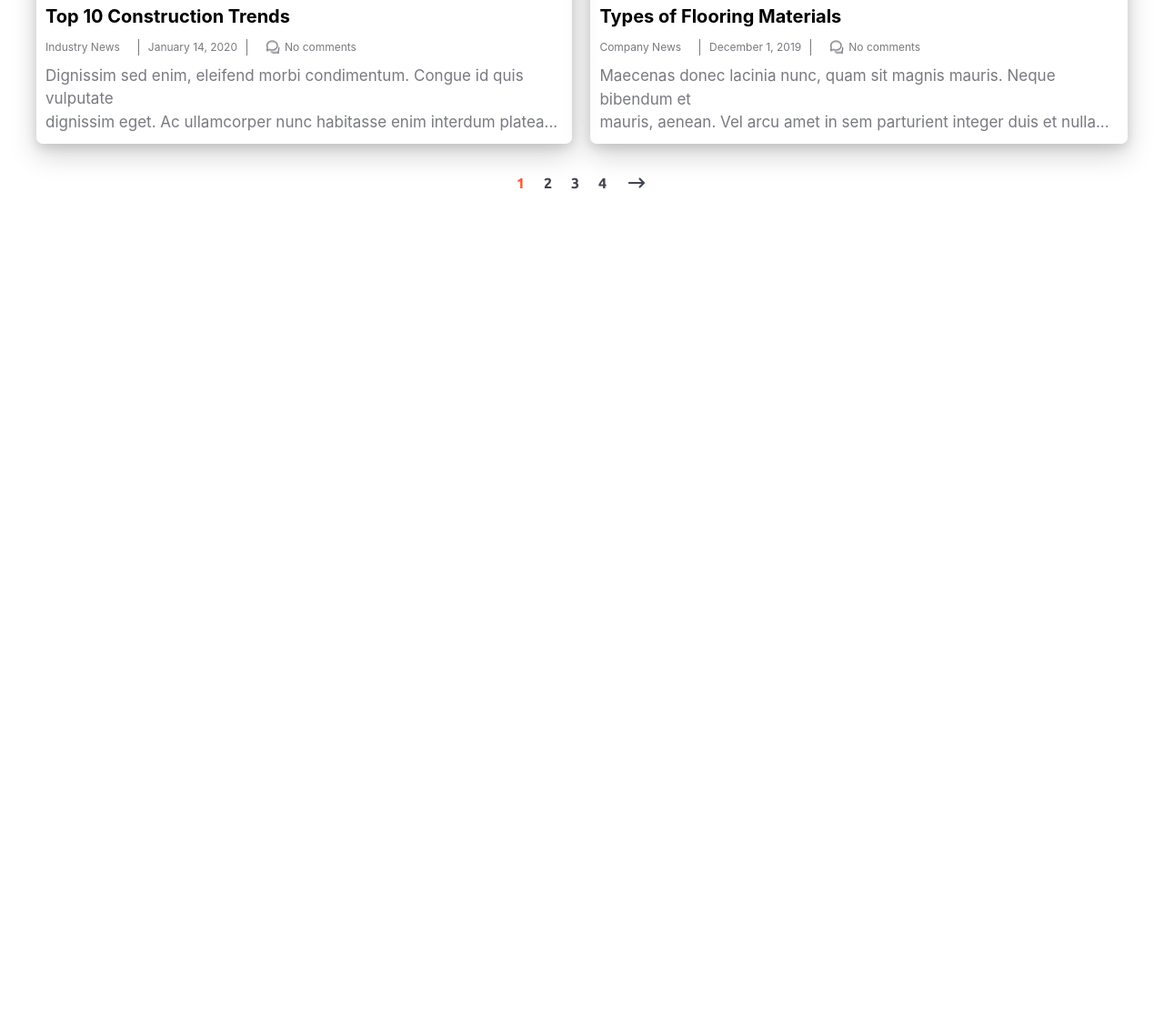
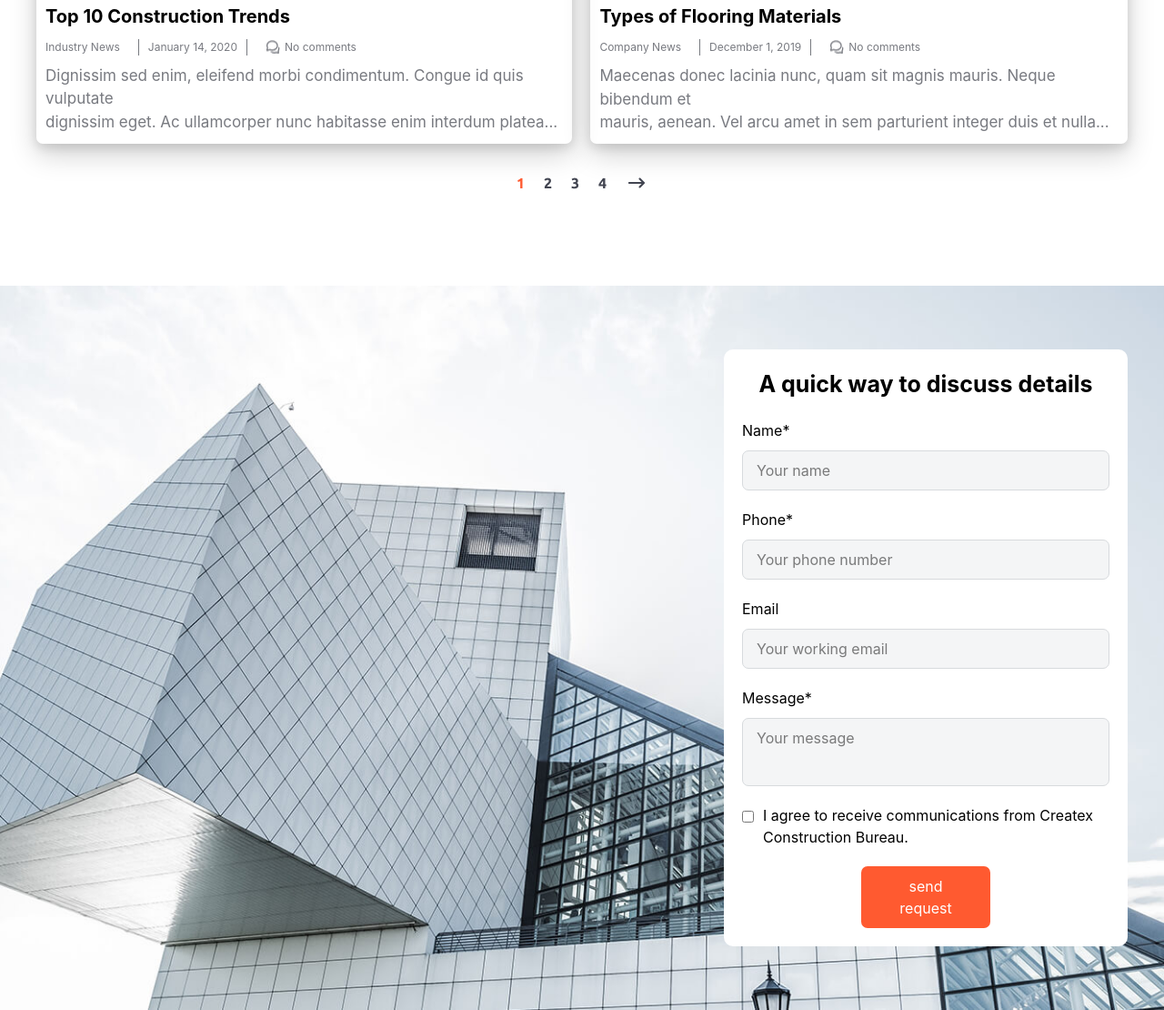
Before and after one commit to hursedhimmatov7-del/GIT10, a website: page src/page8.html in a window 1280 px wide. Shown: the part 2163-3273 px from the top of the page at 91% size. Before the commit the page ends 2477 px from the top, so only its background shows below. Drawn offline with nearby package versions, Linux system fonts and the light colour scheme; files that its build step writes are made by us from their sources.

Commit message:
Section3: page8

```diff
--- a/src/page8.html
+++ b/src/page8.html
@@ -113,7 +113,35 @@
             <img class="m-auto" src="./Page8/pagination.png" alt="">
         </section>
 
-        <section></section>
+        <section style="background-image: url(./Page8/75b5c0d6aa3e13c7465310229d970e2c13d9d922.jpg); background-repeat: no-repeat; background-size: cover; background-position: center;" class="py-[70px] lg:px-0 px-[10px]">
+            <div class="max-w-[1200px] m-auto flex justify-center items-end flex-col">
+                <aside></aside>
+                <aside class="lg:w-[37%] w-[100%] rounded-[10px] p-[20px] bg-white flex flex-col gap-[20px]">
+                    <h1 class="font-bold lg:text-[25px] text-[20px] text-center">A quick way to discuss details</h1>
+                    <div class="flex flex-col gap-[10px]">
+                        <label for="t1">Name*</label>
+                        <input class="py-[9px] px-[15px] rounded-[7px] bg-[#F4F5F6] border-1 border-[#D7DADD]" placeholder="Your name" id="t1" type="text">
+                    </div>
+                    <div class="flex flex-col gap-[10px]">
+                        <label for="t2">Phone*</label>
+                        <input class="py-[9px] px-[15px] rounded-[7px] bg-[#F4F5F6] border-1 border-[#D7DADD]" placeholder="Your phone number" id="t2" type="text">
+                    </div>
+                    <div class="flex flex-col gap-[10px]">
+                        <label for="t3">Email</label>
+                        <input class="py-[9px] px-[15px] rounded-[7px] bg-[#F4F5F6] border-1 border-[#D7DADD]" placeholder="Your working email" id="t3" type="text">
+                    </div>
+                    <div class="flex flex-col gap-[10px]">
+                        <label for="t4">Message*</label>
+                        <input class="py-[9px] px-[15px] pb-[40px] rounded-[7px] bg-[#F4F5F6] border-1 border-[#D7DADD]" placeholder="Your message" id="t4" type="text">
+                    </div>
+                    <div class="flex items-start gap-[10px]">
+                        <input class="relative top-[7px]" type="checkbox">
+                        <p>I agree to receive communications from Createx <br class="lg:flex hidden"> Construction Bureau.</p>
+                    </div>
+                    <button class="py-[10px] px-[25px] rounded-[7px] text-[white] bg-[#FF5A30] lg:w-[35%] lg:m-auto  w-[100%]">send request</button>
+                </aside>
+            </div>
+        </section>
     </main>
 </body>
 </html>
```
